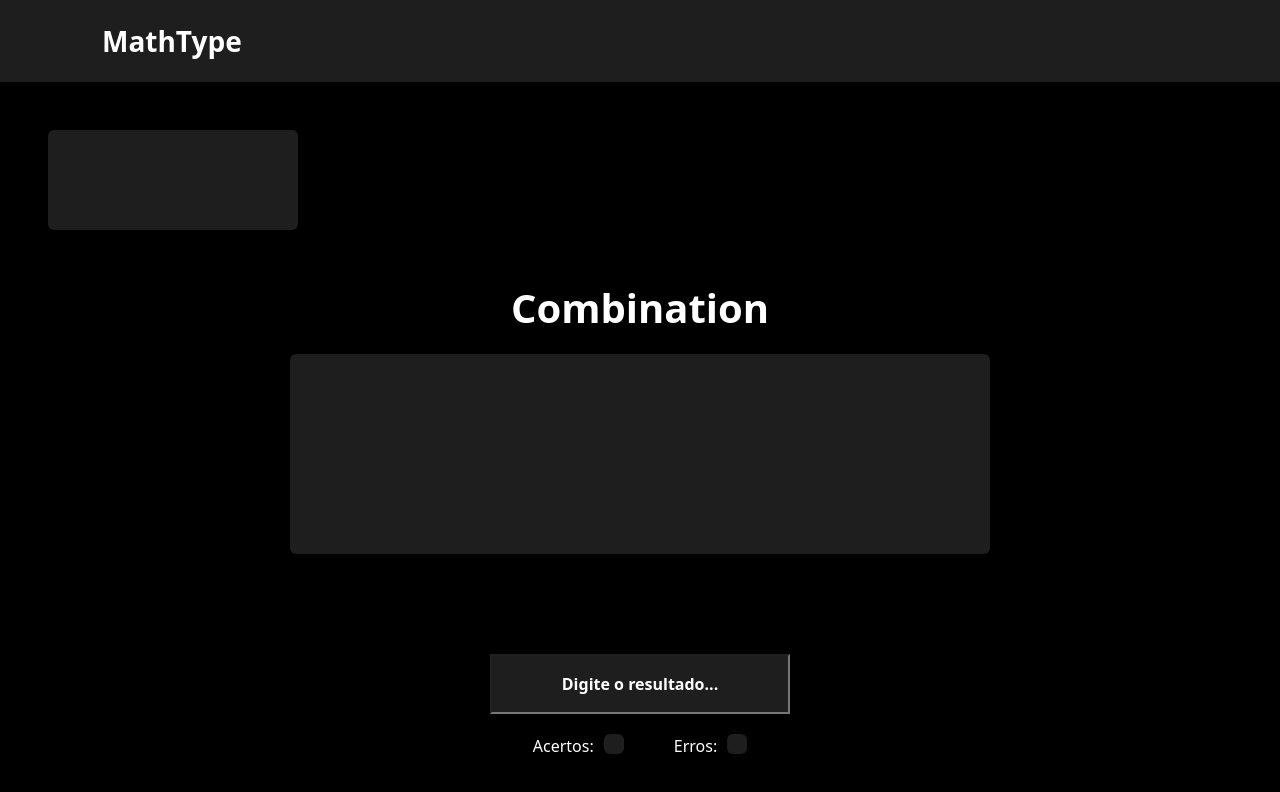
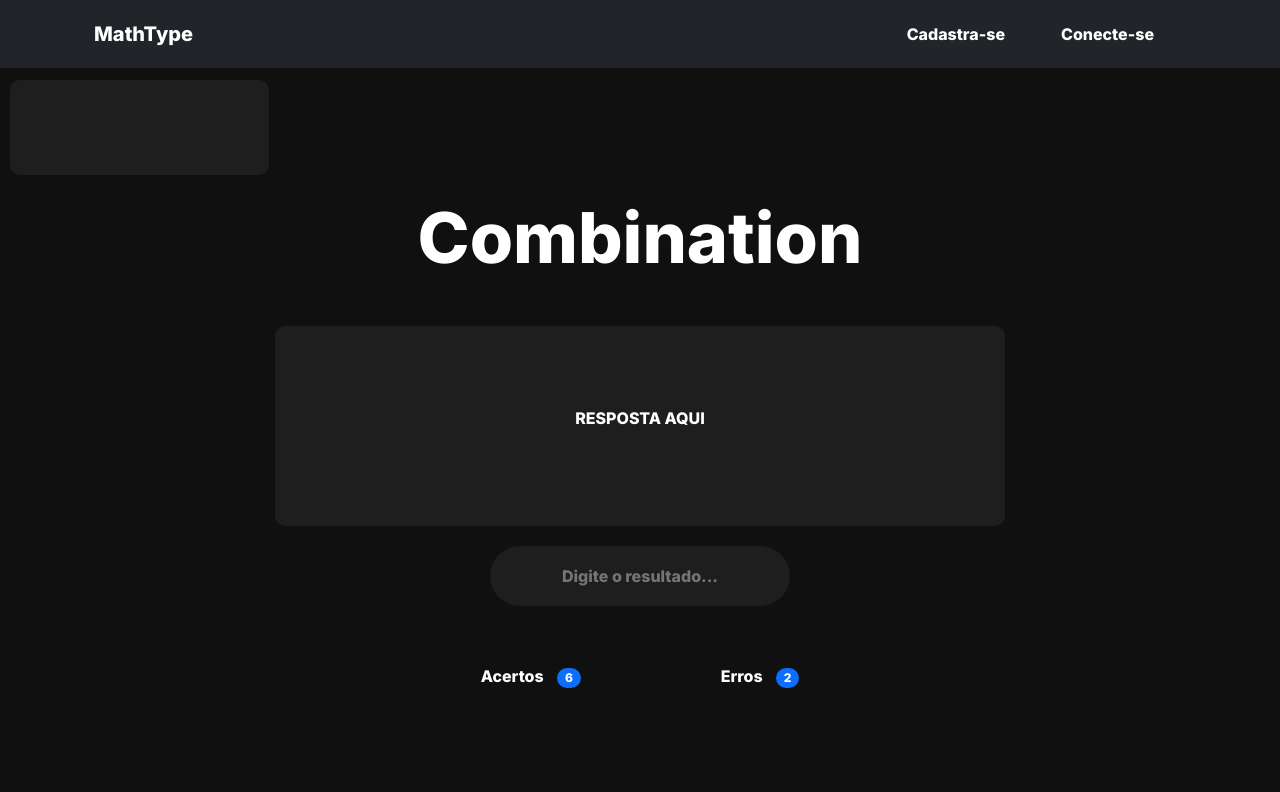
Before and after one commit to PedroCavalcantep/MathType, a plain HTML site: page modos-de-jogos/Combination/combination.html in a window 1280 px wide. Drawn offline with nearby package versions, Linux system fonts and the light colour scheme; a web font is replaced by a local one.

Commit message:
Update V2
Mudei as telas dos modos de jogos

```diff
--- a/modos-de-jogos/Combination/combination.css
+++ b/modos-de-jogos/Combination/combination.css
@@ -1,18 +1,76 @@
+@import url('https://fonts.googleapis.com/css2?family=Inter:wght@800&family=Laila&display=swap');
+
 * {
-    background-color: black;
+  font-family: 'Inter', sans-serif;
 }
-body{
-    background-color: black;
+body {
+  background-color: #101010;
 }
-::placeholder{
-    color:white;
-    opacity: 1;
+
+.cont {
+    display: flex;
+    flex-direction: column;
+    justify-content: center;
+    align-items: center;
+
+    gap: 20px;
 }
-.button{
-margin-top: 20px;
- display: flex;
-justify-content: center;
+
+.timer {
+    display: flex;
+    flex-direction: column;
+  border-radius: 10px;
+  background: #1e1e1e;
+
+  width: 259px;
+  height: 95px;
+  margin: 10px;
+  margin-top: 80px;
+
 }
-#Bt {
-margin-right: 10px;
+
+.text {
+    color: #fff;
+    font-size: 70px;
+    font-family: 'Inter', sans-serif;
 }
+
+.pergunta {
+    display: flex;
+    justify-content: center;
+    align-items: center;
+    border-radius: 10px;
+    background: #1e1e1e;
+
+    color: #fff;
+
+    width: 730px;
+    height: 200px;
+    font-family: 'Inter', sans-serif;
+}
+
+.pedroxd {
+
+    border: none;
+    outline: none;
+    border-radius: 30px;
+}
+
+.check {
+    display: flex;
+    flex-direction: row;
+    justify-content: center;
+    padding: 30px;
+    gap: 20px;
+}
+
+.txt {
+    margin-right: 10px;
+}
+
+.lista {
+    border: none;
+
+    color: #fff;
+    background: none;
+}
--- a/modos-de-jogos/Combination/combination.html
+++ b/modos-de-jogos/Combination/combination.html
@@ -9,32 +9,54 @@
 </head>
 <body>
 
-    <nav class="navbar navbar-expand-lg" style = "background-color: #1E1E1E; width: 100%; padding: 0%;">
-      <div class = container-fluid style="background-color: #1E1E1E;">
-        <p class = "fw-bold fs-3" style ="color: white; background-color: #1E1E1E; margin: 20px; margin-left: 90px;">MathType</p>
+  <nav class="navbar bg-dark navbar-expand-lg  fixed-top" data-bs-theme="dark">
+    <div class="container">
+      <a class="navbar-brand btn btn-outline-secondary" style="border: none;" href="/views/home.html">MathType</a>
+      <button class="navbar-toggler" type="button" data-bs-toggle="offcanvas" data-bs-target="#offcanvasNavbar" aria-controls="offcanvasNavbar" aria-label="Toggle navigation">
+        <span class="navbar-toggler-icon"></span>
+      </button>
+      <div class="offcanvas offcanvas-end" tabindex="-1" id="offcanvasNavbar" aria-labelledby="offcanvasNavbarLabel">
+        <div class="offcanvas-header">
+          <h5 class="offcanvas-title" id="offcanvasNavbarLabel" >Menu</h5>
+          <button type="button" class="btn-close" data-bs-dismiss="offcanvas" aria-label="Close"></button>
+        </div>
+        <div class="sidebar offcanvas-body text-white border-botton">
+          <ul class="navbar-nav  justify-content-end flex-grow-1 pe-3">
+            <li class="nav-item mx-2 btn btn-outline-primary" style="border: none;">
+              <a class="nav-link active" aria-current="page" href="../Cadastro/cadastro.html">Cadastra-se</a>
+            </li>
+            <li class="nav-item mx-2 btn btn-outline-primary" style="border: none;">
+            <a class="nav-link active" href="../Login/login.html">Conecte-se</a>
+          </li>
+        </ul>
       </div>
-    </nav>
-    <div class=" custom-div rounded m-5 p-3" style = "background-color: #1E1E1E; height: 100px; width: 250px;">
+    </div>
+  </div>
+</nav>
 
-</div>
-  <div style="text-align: center;">
-    <p class="fw-bold fs-1 custom-div rounded" style="color: white;">Combination</p>
+  <!-- aqui vai ser o timer -->
+  <div class="timer"></div>
+  <div class="cont">
+
+    <p class="text">Combination</p>
+    <div class="pergunta">
+      <p>RESPOSTA AQUI</p>
+    </div>
+
+      <input type="text" class="text-center fw-bold pedroxd" placeholder="Digite o resultado..." style="background-color: #1E1E1E; height: 60px; width: 300px;">
+      <ul class="list-group check">
+        <li class="list-group-item lista" style="width: 200px;" >
+          <label class="form-check-label txt" for="firstCheckbox">Acertos</label>
+          <span class="badge bg-primary rounded-pill">6</span>
+        </li>
+        <br>
+        <li class="list-group-item lista">
+          <label class="form-check-label txt" for="secondCheckbox">Erros</label>
+          <span class="badge bg-primary rounded-pill">2</span>
+        </li>
+      </ul>
   </div>
- <div class="custom-div rounded col-md-6 mx-auto" style=" background-color: #1E1E1E; height: 200px; width: 700px; ;">
 
-  </div>
-  <div class="custom-div rounded col-md-6 mx-auto" style="background-color: #1E1E1E; height: 60px; width: 300px; margin-top: 100px; ">
- <input type="text" class="text-center fw-bold" placeholder="Digite o resultado..." style="background-color: #1E1E1E; height: 60px; width: 300px;">
-   </div>
-   <div class="button">
-    <p id="Bt" style="color: white;">Acertos:</p>
-  <div class="custom-div rounded col-md-6" style="background-color: #1E1E1E;height: 20px; width: 20px; color: white;margin-right: 50px;">
-   </div>
-   <p id="Bt" style="color: white;">Erros: </p>
-     <div class="custom-div rounded col-md-6" style="background-color: #1E1E1E;height: 20px; width: 20px; color: white;">
-
-     </div>
-   </div>
-
+  <script src="https://cdn.jsdelivr.net/npm/bootstrap@5.3.2/dist/js/bootstrap.bundle.min.js" integrity="sha384-C6RzsynM9kWDrMNeT87bh95OGNyZPhcTNXj1NW7RuBCsyN/o0jlpcV8Qyq46cDfL" crossorigin="anonymous"></script>
 </body>
 </html>
--- a/modos-de-jogos/ZenMode/zenmode.css
+++ b/modos-de-jogos/ZenMode/zenmode.css
@@ -1,18 +1,76 @@
-*{
-    background-color: black;
+@import url('https://fonts.googleapis.com/css2?family=Inter:wght@800&family=Laila&display=swap');
+
+* {
+  font-family: 'Inter', sans-serif;
 }
-  body{
-      background-color: black;
+body {
+  background-color: #101010;
 }
-  ::placeholder{
-      color:white;
-      opacity: 1;
+
+.cont {
+    display: flex;
+    flex-direction: column;
+    justify-content: center;
+    align-items: center;
+
+    gap: 20px;
 }
-  .button{
-  margin-top: 20px;
+
+.timer {
+    display: flex;
+    flex-direction: column;
+  border-radius: 10px;
+  background: #1e1e1e;
+
+  width: 259px;
+  height: 95px;
+  margin: 10px;
+  margin-top: 80px;
+
+}
+
+.text {
+    color: #fff;
+    font-size: 70px;
+    font-family: 'Inter', sans-serif;
+}
+
+.pergunta {
     display: flex;
     justify-content: center;
+    align-items: center;
+    border-radius: 10px;
+    background: #1e1e1e;
+
+    color: #fff;
+
+    width: 730px;
+    height: 200px;
+    font-family: 'Inter', sans-serif;
 }
-  #Bt {
+
+.pedroxd {
+
+    border: none;
+    outline: none;
+    border-radius: 30px;
+}
+
+.check {
+    display: flex;
+    flex-direction: row;
+    justify-content: center;
+    padding: 30px;
+    gap: 20px;
+}
+
+.txt {
     margin-right: 10px;
 }
+
+.lista {
+    border: none;
+
+    color: #fff;
+    background: none;
+}
```
Also changed, not shown: modos-de-jogos/ZenMode/zenmode.html (+45 -22 lines). Lines whose indentation alone changed are shown as unchanged.
